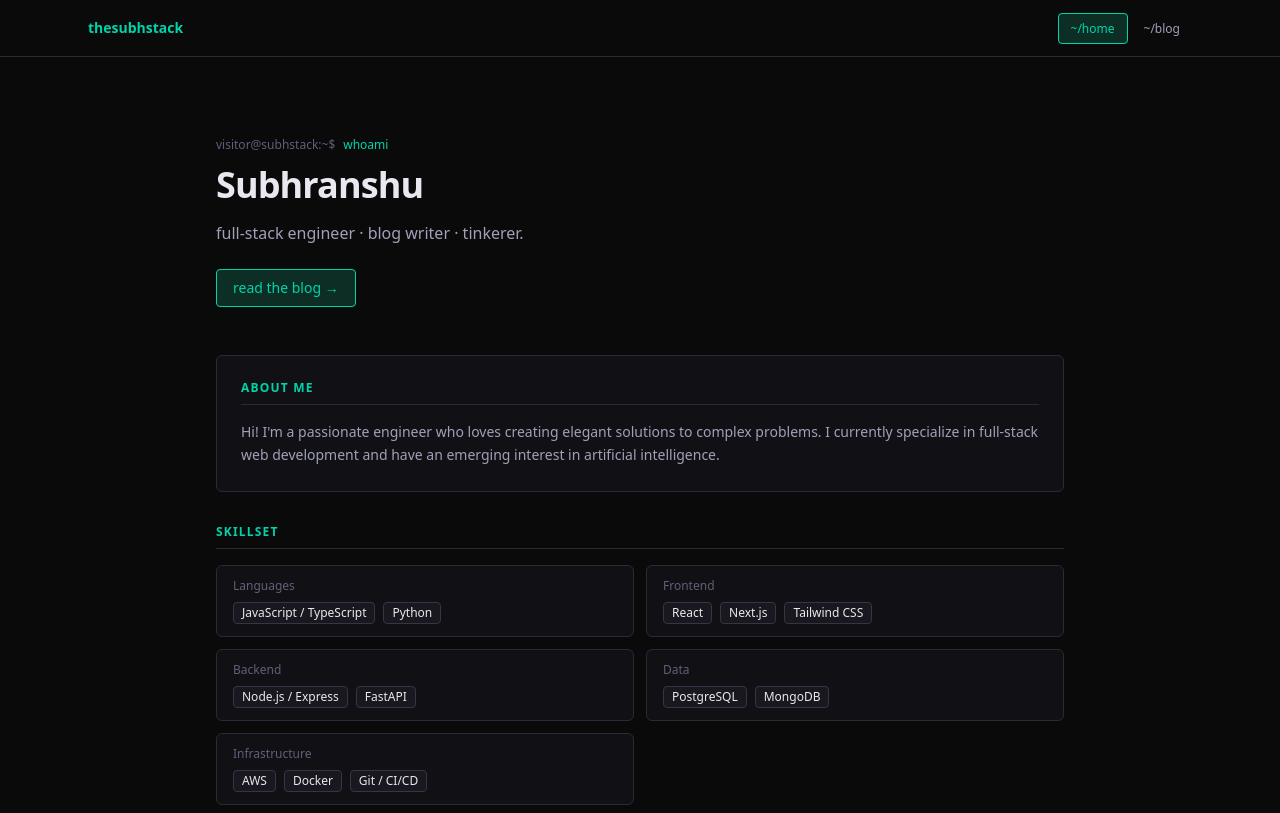
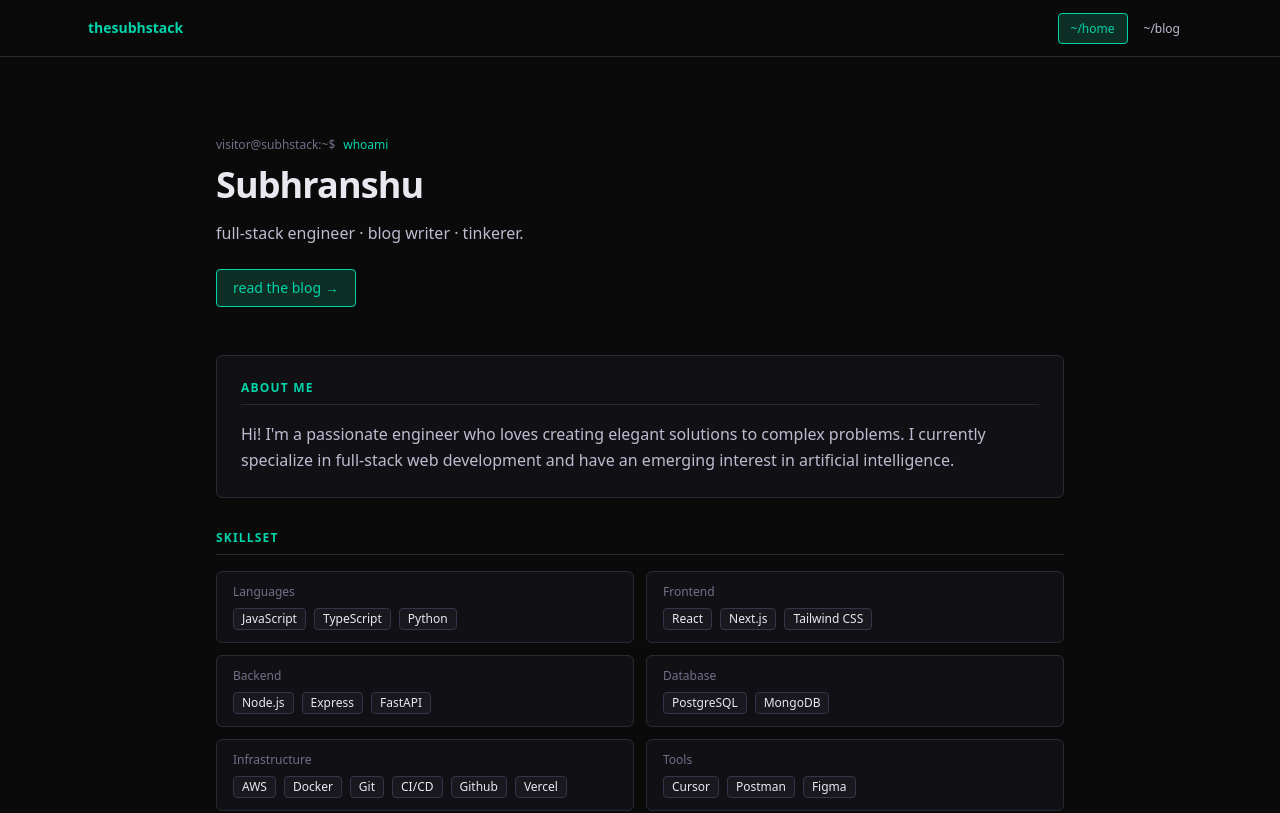
Before and after one commit to subhranshudas/thesubhstack, a Next.js app: page / in a window 1280 px wide. Shown: the top 813 px of the page. Built offline with nearby package versions, Linux system fonts and the light colour scheme; no server answers.

Commit message:
chore: folder name changes and some cleanup

```diff
--- a/package.json
+++ b/package.json
@@ -1,5 +1,5 @@
 {
-  "name": "thesubhstack-2026",
+  "name": "thesubhstack",
   "version": "0.1.0",
   "private": true,
   "scripts": {
--- a/src/app/globals.css
+++ b/src/app/globals.css
@@ -13,8 +13,8 @@
   --border-bright:  #4a4a65;
 
   --text-primary:   #e8e8f0;
-  --text-secondary: #a0a0b8;
-  --text-muted:     #606078;
+  --text-secondary: #bcbcd0;
+  --text-muted:     #707088;
   --text-faint:     #3a3a50;
 
   --accent-primary:  #00d4aa;
--- a/src/components/resume/AboutSection.tsx
+++ b/src/components/resume/AboutSection.tsx
@@ -4,7 +4,7 @@ export default function AboutSection() {
   return (
     <section aria-labelledby="about-heading" className="p-6 rounded-md border" style={{ backgroundColor: "var(--bg-surface)", borderColor: "var(--border-dim)" }}>
       <SectionLabel>About Me</SectionLabel>
-      <p className="text-sm leading-relaxed" style={{ color: "var(--text-secondary)" }}>
+      <p className="text-base leading-relaxed" style={{ color: "var(--text-secondary)" }}>
         Hi! I&apos;m a passionate engineer who loves creating elegant solutions to complex problems.
         I currently specialize in full-stack web development and have an emerging interest in artificial intelligence.
       </p>
--- a/src/components/resume/SkillsetSection.tsx
+++ b/src/components/resume/SkillsetSection.tsx
@@ -1,9 +1,14 @@
 import SectionLabel from "./SectionLabel";
 
-const SKILLS: { category: string; items: string[] }[] = [
+export interface Skill {
+  category: string;
+  items: string[];
+}
+
+const SKILLS = [
   {
     category: "Languages",
-    items: ["JavaScript / TypeScript", "Python"],
+    items: ["JavaScript", "TypeScript", "Python"],
   },
   {
     category: "Frontend",
@@ -11,17 +16,21 @@ const SKILLS: { category: string; items: string[] }[] = [
   },
   {
     category: "Backend",
-    items: ["Node.js / Express", "FastAPI"],
+    items: ["Node.js", "Express", "FastAPI"],
   },
   {
-    category: "Data",
+    category: "Database",
     items: ["PostgreSQL", "MongoDB"],
   },
   {
     category: "Infrastructure",
-    items: ["AWS", "Docker", "Git / CI/CD"],
+    items: ["AWS", "Docker", "Git", "CI/CD", "Github", "Vercel" ],
   },
-];
+  {
+    category: "Tools",
+    items: ["Cursor", "Postman", "Figma"]
+  }
+] satisfies Skill[];
 
 export default function SkillsetSection() {
   return (
```
Also changed, not shown: 2 other files (tests, documents, lock files or other folders).
